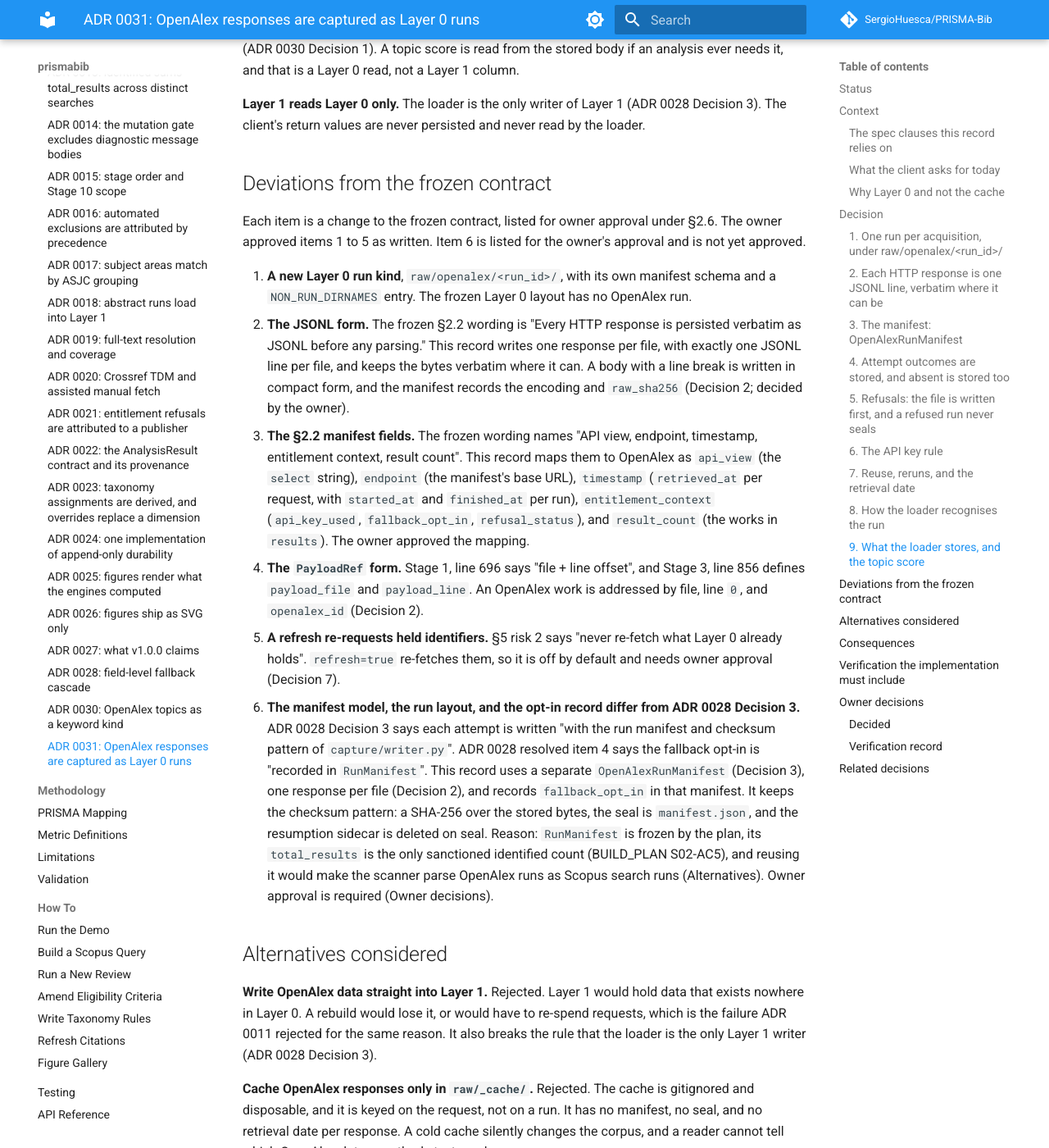
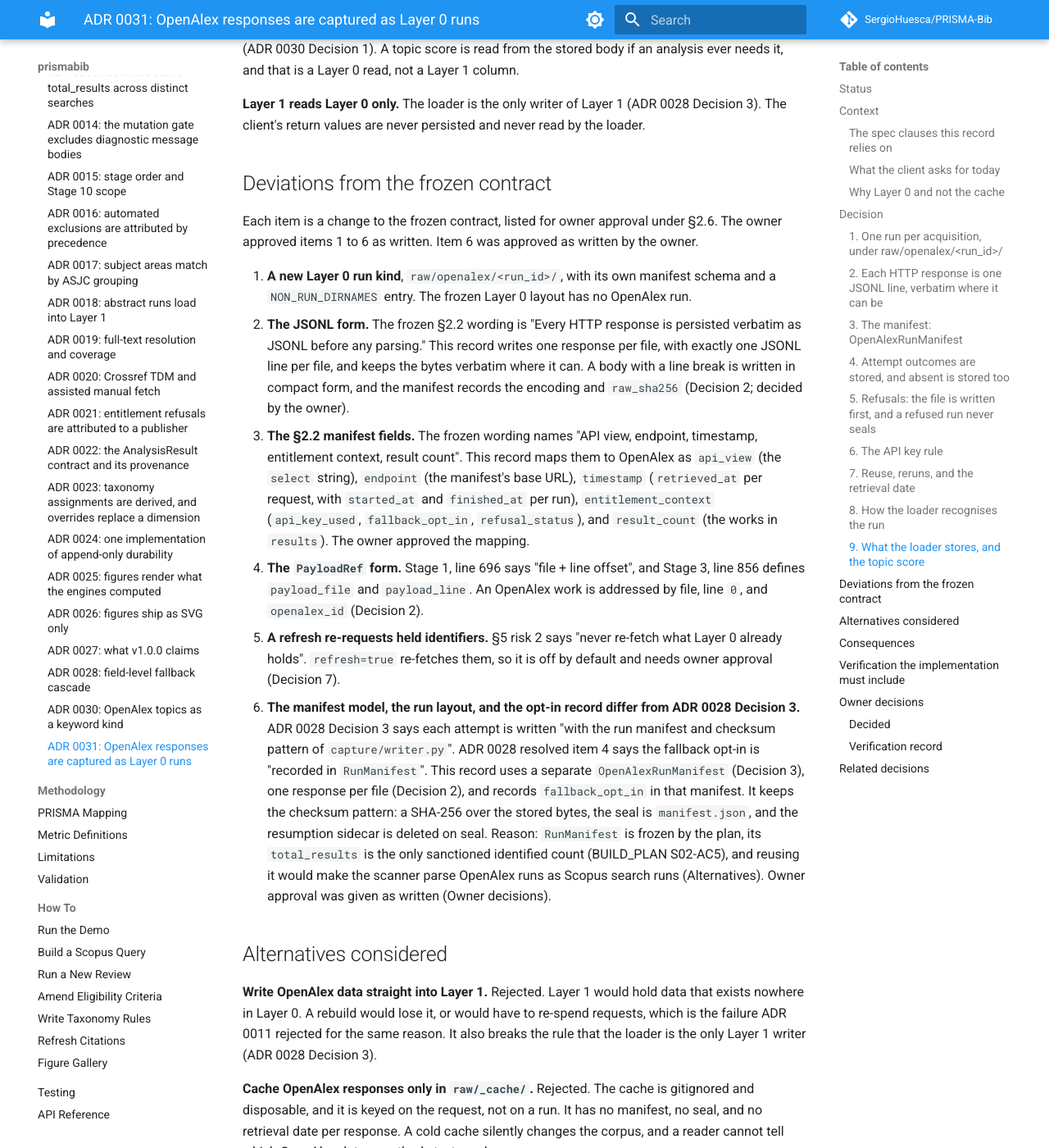
Before and after one commit to SergioHuesca/PRISMA-Bib, an MkDocs documentation site: the page built from docs/architecture/adr/0031-openalex-responses-are-layer0-runs.md, in a window 1280 px wide and 1400 px high, scrolled down 8314 px. Shown: the whole window at 82% size. Built offline with MkDocs 1.6.1 and Material for MkDocs 9.7.7, drawn with Linux system fonts in a browser that asks for light colours; comment, search, counter and statistics services are not loaded; some of the changed text lies outside the part shown.

Commit message:
docs(adr): ADR 0031 records the owner's approval of deviation 6
The owner approved deviation 6 (the manifest model and opt-in record that
depart from ADR 0028 Decision 3) as written. The deviation list, Decision 3,
and the owner-decisions item now say so. The status line is unchanged.

The duplicate "### Decided" heading is already gone; the file has one.

Co-Authored-By: Claude Haiku 5.5 <noreply@anthropic.com>
Claude-Session: https://claude.ai/code/session_01QjNadz7h2UAZ2C2xhuaY8z

```diff
--- a/docs/architecture/adr/0031-openalex-responses-are-layer0-runs.md
+++ b/docs/architecture/adr/0031-openalex-responses-are-layer0-runs.md
@@ -306,7 +306,7 @@ client's return values are never persisted and never read by the loader.
 ## Deviations from the frozen contract
 
 Each item is a change to the frozen contract, listed for owner approval under §2.6. The owner approved
-items 1 to 5 as written. Item 6 is listed for the owner's approval and is not yet approved.
+items 1 to 6 as written. Item 6 was approved as written by the owner.
 
 1. **A new Layer 0 run kind**, `raw/openalex/<run_id>/`, with its own manifest schema and a
    `NON_RUN_DIRNAMES` entry. The frozen Layer 0 layout has no OpenAlex run.
@@ -332,7 +332,7 @@ items 1 to 5 as written. Item 6 is listed for the owner's approval and is not ye
    seal is `manifest.json`, and the resumption sidecar is deleted on seal. Reason: `RunManifest` is frozen
    by the plan, its `total_results` is the only sanctioned identified count (BUILD_PLAN S02-AC5), and
    reusing it would make the scanner parse OpenAlex runs as Scopus search runs (Alternatives). Owner
-   approval is required (Owner decisions).
+   approval was given as written (Owner decisions).
 
 ## Alternatives considered
 
@@ -424,9 +424,9 @@ covers a line proves nothing until it fails on the original defect.
 
 Each decision below is the owner's, or is recorded in an earlier ADR as shown.
 
-- **Deviations 1 to 5 approved as written.** The owner approved the new run kind, the JSONL form, the §2.2
-  field mapping (`api_view`, `entitlement_context`, `result_count`), the `PayloadRef` form, and `refresh`.
-  Deviation 6 (the manifest model and opt-in record, against ADR 0028) is not yet approved.
+- **Deviations 1 to 6 approved as written.** The owner approved the new run kind, the JSONL form, the §2.2
+  field mapping (`api_view`, `entitlement_context`, `result_count`), the `PayloadRef` form, `refresh`, and
+  the manifest model and opt-in record that depart from ADR 0028 Decision 3 (deviation 6).
 - **A body that contains the API key is refused.** The writer refuses the write, the body is never
   stored, the run stays unsealed, and the error names the file without the key (Decision 6).
 - **Refresh is off by default** (Decision 7, Deviations item 5).
```
